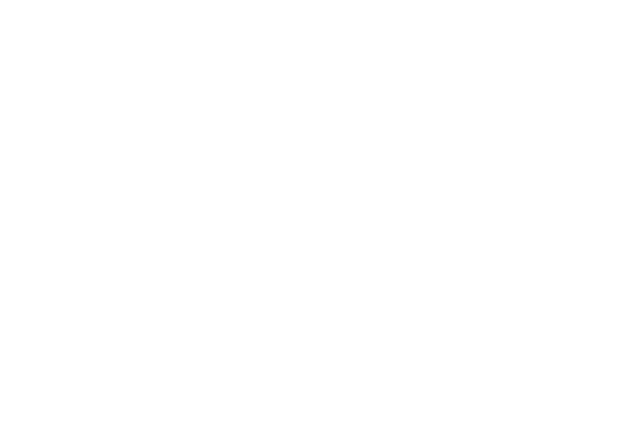
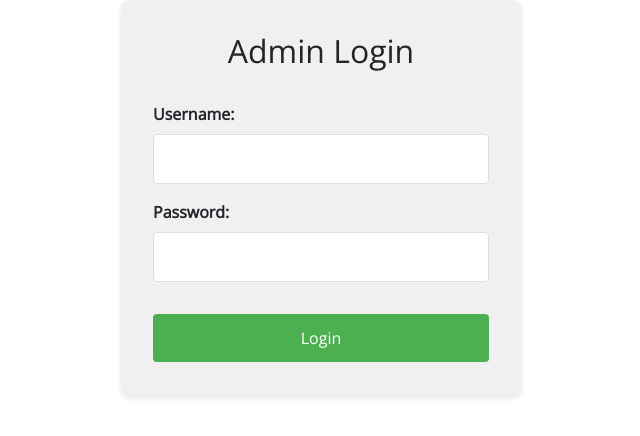
Before and after one commit to TarasOstasha/FilterApp, a React (Create React App) app in the folder client/: page /login in a window 1280 px wide. Before the commit this address had no page. Shown: the top 436 px of the page, without its empty margins (319-959 px from the left). Built offline with nearby package versions, Linux system fonts and the light colour scheme; a web font is replaced by a local one.

Commit message:
add login module

```diff
--- a/client/src/App.tsx
+++ b/client/src/App.tsx
@@ -3,6 +3,8 @@
 import Home from './pages/Home/Home';
 import './styles/App.scss';
 import CsvImportExport from './pages/Home/CsvImportExport/CsvImportExport';
+import Login from './pages/Login/Login';
+import ProtectedRoute from './components/ProtectedRoute/ProtectedRoute';
 
 
 const App: React.FC = () => {
@@ -11,7 +13,16 @@
       <Router>
         <Routes>
           <Route path="/" element={<Home />} />
-          <Route path="/admin" element={<CsvImportExport />} />
+          <Route path="/login" element={<Login />} />
+          <Route
+            path="/admin"
+            element={
+              <ProtectedRoute>
+                <CsvImportExport />
+              </ProtectedRoute>
+            }
+          />
+          {/* <Route path="/admin" element={<CsvImportExport />} /> */}
         </Routes>
       </Router>
       {/* <Home /> */}
--- /dev/null
+++ b/client/src/components/ProtectedRoute/ProtectedRoute.tsx
@@ -0,0 +1,17 @@
+// src/components/ProtectedRoute/ProtectedRoute.tsx
+import React from 'react';
+import { Navigate } from 'react-router-dom';
+
+const ProtectedRoute: React.FC<{ children: React.ReactNode }> = ({ children }) => {
+  const token = localStorage.getItem('authToken');
+
+  // If no token is found, redirect to login
+  if (!token) {
+    return <Navigate to="/login" />;
+  }
+
+  // Otherwise, render the protected component
+  return <>{children}</>;
+};
+
+export default ProtectedRoute;
--- a/client/src/pages/Home/CsvImportExport/CsvImportExport.tsx
+++ b/client/src/pages/Home/CsvImportExport/CsvImportExport.tsx
@@ -103,7 +103,6 @@
         try {
             //const response = await axios.get(`http://localhost:5000/api/export/${type}`, { responseType: 'blob' });
             const response: AxiosResponse<Blob> | undefined = await exportData(type)
-            console.log(response);
             // exportData
             if (response && response.data) {
                 const url = window.URL.createObjectURL(new Blob([response.data]));
--- /dev/null
+++ b/client/src/pages/Login/Login.module.scss
@@ -0,0 +1,46 @@
+/* Login.module.scss */
+.login-form {
+  max-width: 400px;
+  margin: 0 auto;
+  padding: 2rem;
+  background-color: #f0f0f0;
+  border-radius: 8px;
+  box-shadow: 0 4px 6px rgba(0, 0, 0, 0.1);
+
+  h2 {
+    text-align: center;
+    margin-bottom: 2rem;
+  }
+
+  .form-group {
+    margin-bottom: 1rem;
+
+    label {
+      display: block;
+      margin-bottom: 0.5rem;
+      font-weight: bold;
+    }
+
+    input {
+      width: 100%;
+      padding: 0.75rem;
+      border: 1px solid #ddd;
+      border-radius: 4px;
+    }
+  }
+
+  .login-button {
+    width: 100%;
+    padding: 0.75rem;
+    background-color: #4caf50;
+    color: white;
+    border: none;
+    border-radius: 4px;
+    cursor: pointer;
+    margin-top: 1rem;
+
+    &:hover {
+      background-color: #45a049;
+    }
+  }
+}
--- /dev/null
+++ b/client/src/pages/Login/Login.tsx
@@ -0,0 +1,59 @@
+// src/pages/Login/Login.tsx
+import React, { useState } from 'react';
+import axios from 'axios';
+import { useNavigate } from 'react-router-dom';
+import { toast } from 'react-toastify';
+import 'react-toastify/dist/ReactToastify.css';
+import styles from './Login.module.scss';
+
+
+const Login: React.FC = () => {
+    const [username, setUsername] = useState('');
+    const [password, setPassword] = useState('');
+    const navigate = useNavigate();
+
+    const handleSubmit = async (e: React.FormEvent) => {
+        e.preventDefault();
+        try {
+            const response = await axios.post('http://localhost:5000/api/admin/login', { username, password });
+            // Save token to localStorage
+            localStorage.setItem('authToken', response.data.token);
+            toast.success('Login successful!');
+            // Redirect to admin page
+            navigate('/admin');
+        } catch (error) {
+            toast.error('Invalid credentials');
+        }
+    };
+
+    return (
+        <div className={styles['login-form']}>
+            <h2>Admin Login</h2>
+            <form onSubmit={handleSubmit}>
+                <div className={styles['form-group']}>
+                    <label>Username:</label>
+                    <input
+                        type="text"
+                        value={username}
+                        onChange={(e) => setUsername(e.target.value)}
+                        required
+                    />
+                </div>
+                <div className={styles['form-group']}>
+                    <label>Password:</label>
+                    <input
+                        type="password"
+                        value={password}
+                        onChange={(e) => setPassword(e.target.value)}
+                        required
+                    />
+                </div>
+                <button type="submit" className={styles['login-button']}>
+                    Login
+                </button>
+            </form>
+        </div>
+    );
+};
+
+export default Login;
```
Also changed, not shown: client/src/pages/Admin/Admin.module.scss (added, +22 -0 lines), client/src/pages/Admin/Admin.tsx (added, +25 -0 lines), client/src/utils/validatedSchemas.js (added).
